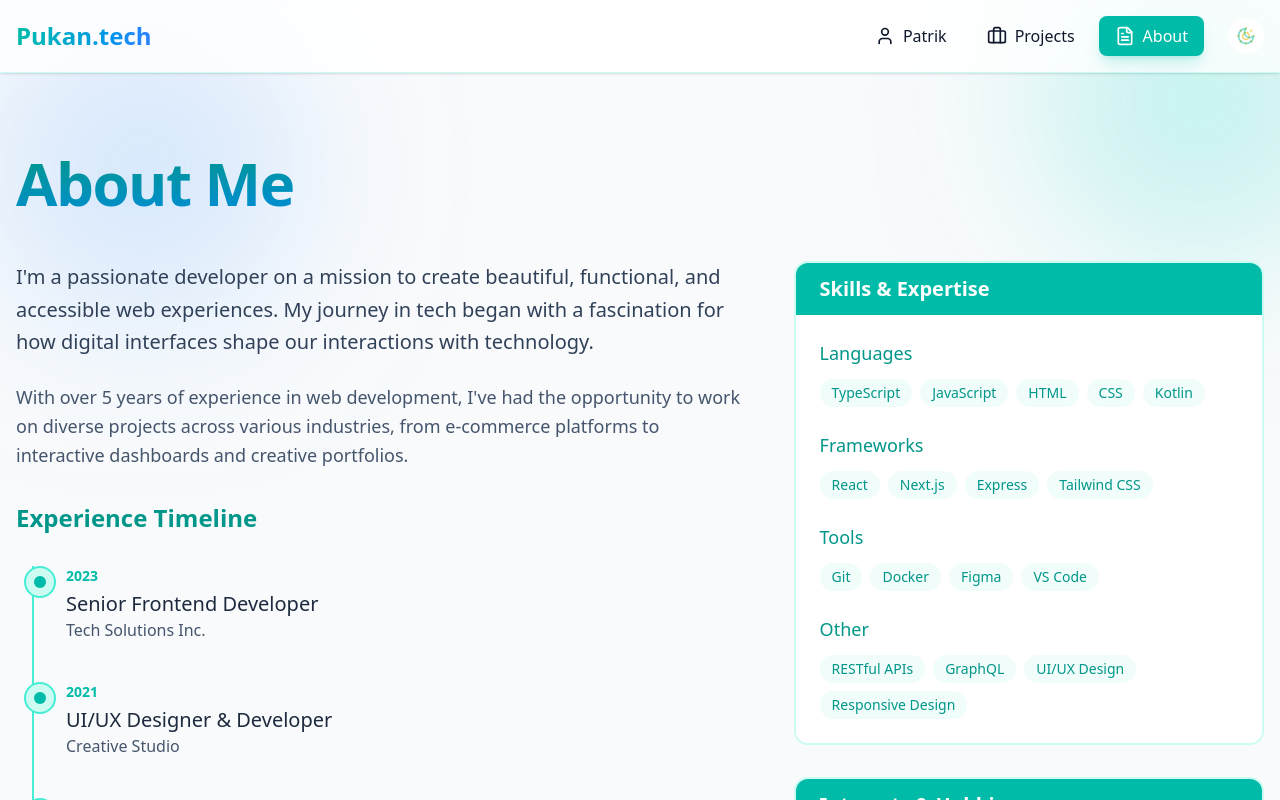
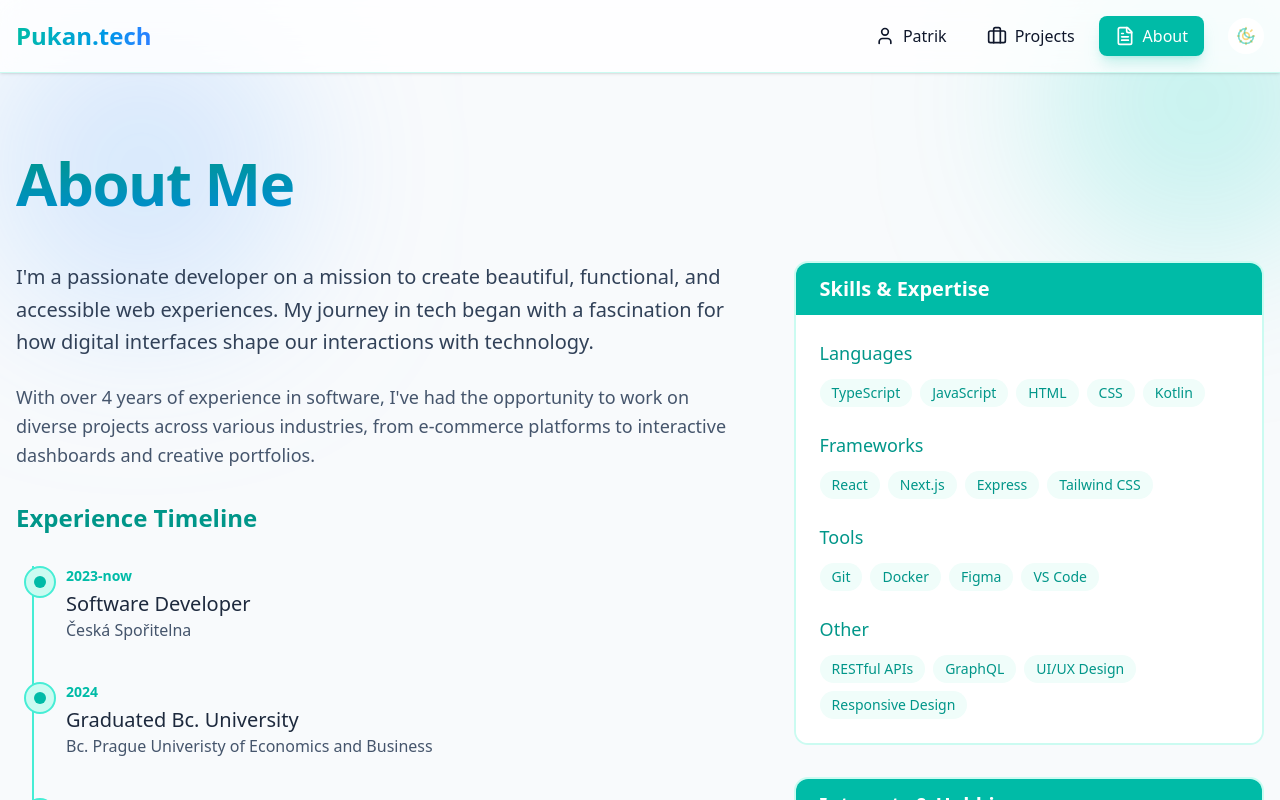
Before and after one commit to patrikpukan/pp-personal, a React (Vite) app: page / in a window 1280 px wide. Both pictures are taken after a click on the button "About". Shown: the top 800 px of the page. Built offline with nearby package versions, Linux system fonts and the light colour scheme.

Commit message:
feat: update experience description and timeline in About section

```diff
--- a/src/components/About/About.json
+++ b/src/components/About/About.json
@@ -16,20 +16,30 @@
   ],
   "timeline": [
     {
-      "year": "2023",
-      "title": "Senior Frontend Developer",
-      "company": "Tech Solutions Inc."
+      "year": "2023-now",
+      "title": "Software Developer",
+      "company": "Česká Spořitelna"
     },
     {
+      "year": "2024",
+      "title": "Graduated Bc. University",
+      "company": "Bc. Prague Univeristy of Economics and Business"
+    },
+    {
+      "year": "2022-2023",
+      "title": "Web Copywriter",
+      "company": "XiaomiPlanet"
+    },
+
+    {
       "year": "2021",
-      "title": "UI/UX Designer & Developer",
+      "title": "QA Tester & Customer Support",
       "company": "Creative Studio"
     },
-    { "year": "2019", "title": "Web Developer", "company": "Digital Agency" },
     {
-      "year": "2018",
-      "title": "Graduated University",
-      "company": "BSc Computer Science"
+      "year": "2019-2021",
+      "title": "AI annotator",
+      "company": "HealthMode"
     }
   ]
 }
--- a/src/components/About/About.tsx
+++ b/src/components/About/About.tsx
@@ -72,7 +72,7 @@ const AboutMeSection = () => {
 
           <AnimatedEntry delay={400}>
             <p className="text-lg leading-relaxed text-slate-600 dark:text-slate-300">
-              With over 5 years of experience in web development, I've had the
+              With over 4 years of experience in software, I've had the
               opportunity to work on diverse projects across various industries,
               from e-commerce platforms to interactive dashboards and creative
               portfolios.
```
